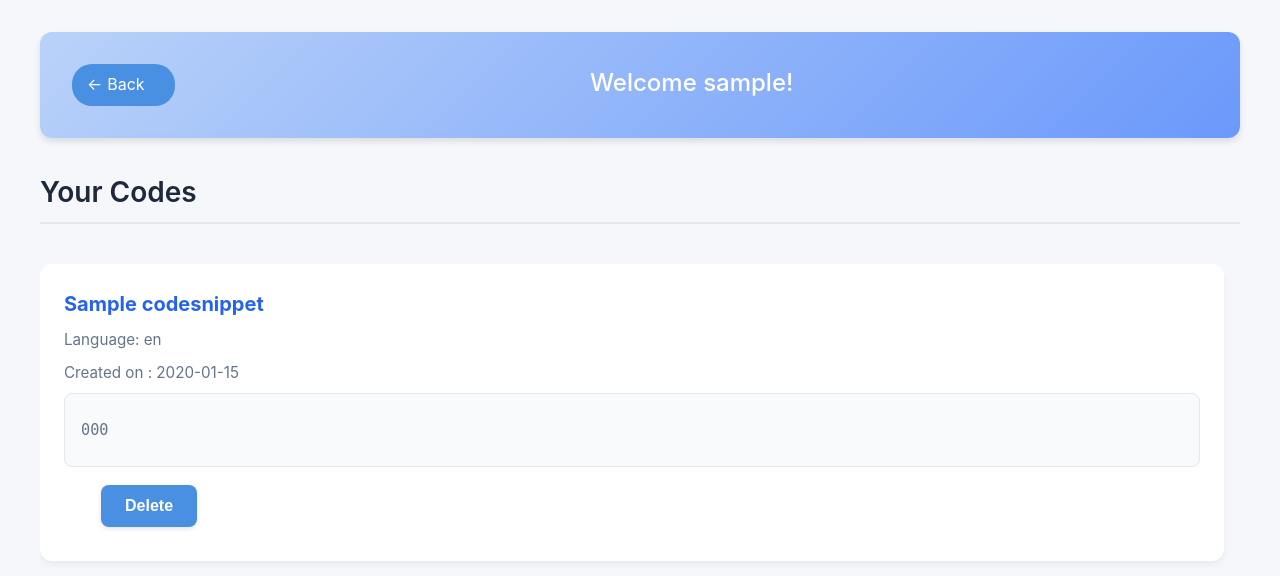
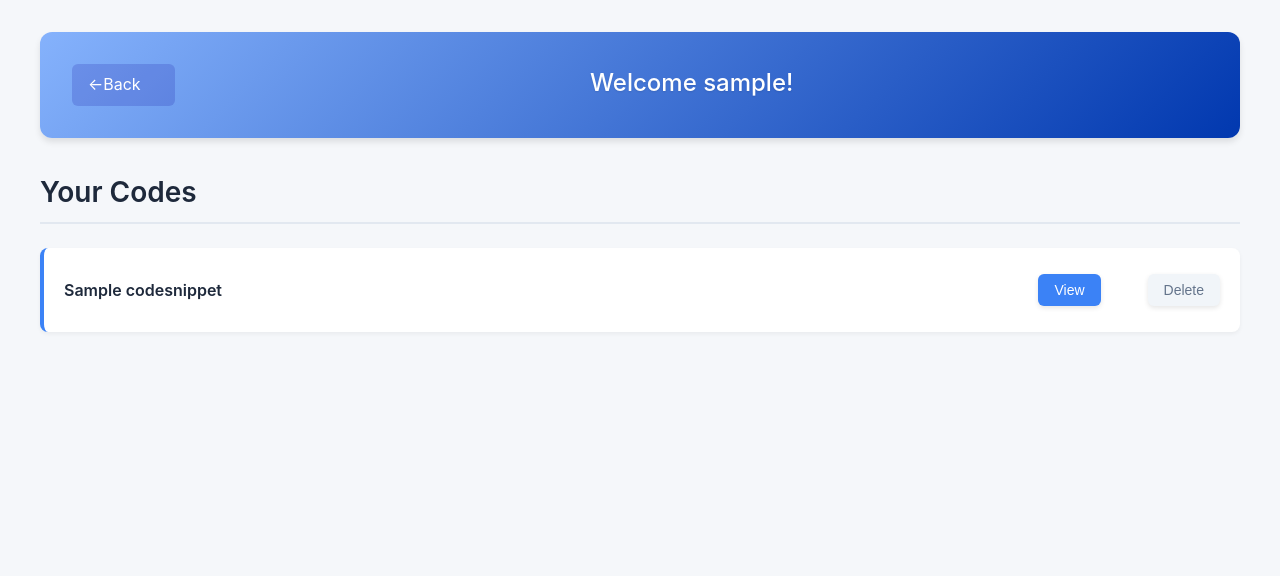
Before and after one commit to anantmahambrey/AI-Assisted-Code-Editor, a Django app: page /user/ in a window 1280 px wide. Shown: the top 576 px of the page. Run offline with Django 5.2, Linux system fonts and the light colour scheme; a user stored in the database is signed in; tables that the repository leaves empty hold one stand-in row (values such as "Sample post").

Commit message:
Added Popup On User Page

```diff
--- a/editor/templates/editor/user.html
+++ b/editor/templates/editor/user.html
@@ -46,67 +46,105 @@
             box-shadow: 0 4px 8px rgba(0, 0, 0, 0.2);
         }
 
+        /* Container for each saved code item */
             .saved-code {
-            padding: 1.5rem;
-            margin: 1rem 0;
-            background: white;
-            border-radius: 12px;
-            box-shadow: 0 4px 6px rgba(0, 0, 0, 0.05);
-            transition: transform 0.2s ease;
+            display: flex;
+            align-items: center;
+            justify-content: space-between;
+            background-color: #ffffff;
+            border-radius: 8px;
+            box-shadow: 0 2px 4px rgba(0, 0, 0, 0.05);
+            padding: 16px 20px;
+            margin-bottom: 16px;
+            transition: transform 0.2s, box-shadow 0.2s;
+            border-left: 4px solid #3b82f6;
             }
 
             .saved-code:hover {
             transform: translateY(-2px);
-            box-shadow: 0 6px 12px rgba(0, 0, 0, 0.1);
+            box-shadow: 0 4px 8px rgba(0, 0, 0, 0.1);
+            }
+
+            /* Code title styling */
+            .saved-code h4 {
+            margin: 0;
+            font-size: 16px;
+            font-weight: 600;
+            color: #1e293b;
+            flex-grow: 1;
+            white-space: nowrap;
+            overflow: hidden;
+            text-overflow: ellipsis;
+            max-width: 60%;
+            }
+
+            /* Button container */
+            .saved-code-buttons {
+            display: flex;
+            gap: 10px;
+            }
+
+            /* Base button styling */
+            .saved-code button {
+            padding: 8px 16px;
+            border: none;
+            border-radius: 6px;
+            font-size: 14px;
+            font-weight: 500;
+            cursor: pointer;
+            transition: background-color 0.2s, transform 0.1s;
+            }
+
+            .saved-code button:hover {
+            transform: translateY(-1px);
+            }
+
+            .saved-code button:active {
+            transform: translateY(1px);
+            }
+
+            /* View button */
+            .saved-code button:not(.delete-btn) {
+            background-color: #3b82f6;
+            color: white;
+            }
+
+            .saved-code button:not(.delete-btn):hover {
+            background-color: #2563eb;
+            }
+
+            /* Delete button */
+            .saved-code .delete-btn {
+            background-color: #f1f5f9;
+            color: #64748b;
+            }
+
+            .saved-code .delete-btn:hover {
+            background-color: #fee2e2;
+            color: #ef4444;
+            }
+
+            /* Responsive adjustments */
+            @media (max-width: 640px) {
+            .saved-code {
+                flex-direction: column;
+                align-items: flex-start;
+                gap: 12px;
             }
 
             .saved-code h4 {
-            color: #2563eb;
-            margin: 0 0 0.5rem 0;
-            font-size: 1.25rem;
+                max-width: 100%;
+                margin-bottom: 8px;
             }
 
-        .saved-code p {
-            color: #64748b;
-            margin: 0.5rem 0;
-            font-size: 0.95rem;
+            .saved-code-buttons {
+                width: 100%;
+                justify-content: flex-end;
             }
-
-        .saved-code pre {
-            background: #f8fafc;
-            padding: 1rem;
-            border-radius: 8px;
-            overflow-x: auto;
-            border: 1px solid #e2e8f0;
-            margin: 0.5rem 0;
-        }
-
-        #savedCodes {
-            overflow-y: auto;
-            max-height: 600px;
-            padding-right: 1rem;
-        }
-
-        #savedCodes::-webkit-scrollbar {
-            width: 8px;
-        }
-
-        #savedCodes::-webkit-scrollbar-track {
-            background: #f1f1f1;
-            border-radius: 4px;
-        }
-
-        #savedCodes::-webkit-scrollbar-thumb {
-            background: #cbd5e1;
-            border-radius: 4px;
-        }
-
-        #savedCodes::-webkit-scrollbar-thumb:hover {
-            background: #94a3b8;
             }
 
         .welcome-banner {
-            background: linear-gradient(135deg, #b9d2f9 0%, #6b99fb 100%);
+            background: linear-gradient(135deg, #85b2fc 0%, #0138af 100%);
             color: white;
             padding: 2rem;
             border-radius: 12px;
@@ -117,24 +155,23 @@
             place-items:right;
         }
         .back-button {
-        display: inline-flex;
+            display: flex;
             align-items: center;
-        padding: 8px 15px;
-        background-color: #4a90e2;
+            background-color: rgba(29, 26, 163, 0.2);
             color: white;
             text-decoration: none;
-        border-radius: 20px;
-        transition: all 0.3s ease;
+            padding: 8px 16px;
+            border-radius: 6px;
+            transition: background-color 0.2s, transform 0.1s;
             }
 
             .back-button:hover {
-        background-color: #3a7bc8;
-        transform: translateX(-3px);
+            background-color: rgba(31, 0, 83, 0.3);
+            transform: translateX(-2px);
             }
 
-    .back-icon {
-        margin-right: 5px;
-        font-size: 16px;
+            .back-button:active {
+            transform: translateX(-1px);
             }
 
         .welcome-banner p {
@@ -147,7 +184,142 @@
         }
         .welcome{
             text-align:center;
+            text-shadow: 0 1px 2px rgba(0, 0, 0, 0.1);
         }
+
+
+        .trigger {
+            width: 200px;
+            height: 50px;
+            background-color: blue;
+            color: white;
+            display: flex;
+            align-items: center;
+            justify-content: center;
+            cursor: pointer;
+            margin: 50px auto;
+            text-align: center;
+            border-radius: 5px;
+        }
+
+        /* Popup container styling */
+        .popup-content {
+        background-color: #fff;
+        border-radius: 8px;
+        box-shadow: 0 5px 15px rgba(0, 0, 0, 0.2);
+        padding: 25px;
+        max-width: 800px;
+        width: 90%;
+        max-height: 80vh;
+        overflow-y: auto;
+        position: relative; /* Added to make close button positioning relative to this container */
+        }
+
+        /* Code title styling */
+        #ctitle {
+        font-size: 22px;
+        font-weight: 700;
+        color: #2d3748;
+        margin: 0 0 12px 0;
+        padding-bottom: 10px;
+        border-bottom: 2px solid #edf2f7;
+        padding-right: 30px; /* Added to make space for the close button */
+        }
+
+        /* Language indicator styling */
+        #clang {
+        display: inline-block;
+        font-size: 14px;
+        font-weight: 600;
+        color: #4a5568;
+        background-color: #edf2f7;
+        padding: 4px 10px;
+        border-radius: 4px;
+        margin: 0 10px 15px 0;
+        }
+
+        /* Creation date styling */
+        #cron {
+        display: inline-block;
+        font-size: 14px;
+        color: #718096;
+        margin: 0 0 15px 0;
+        }
+
+        /* Code container styling */
+        pre {
+        background-color: #f7fafc;
+        border: 1px solid #e2e8f0;
+        border-radius: 6px;
+        padding: 0;
+        margin: 0;
+        overflow: hidden;
+        }
+
+        /* Actual code styling */
+        #actcode {
+        font-family: 'Consolas', 'Monaco', 'Courier New', monospace;
+        font-size: 14px;
+        color: #1a202c;
+        line-height: 1.5;
+        padding: 16px;
+        margin: 0;
+        overflow-x: auto;
+        white-space: pre-wrap;
+        word-wrap: break-word;
+        }
+
+        /* Optional: Add a top bar with syntax highlighting colors */
+        pre::before {
+        content: "";
+        display: block;
+        height: 8px;
+        background: linear-gradient(to right, #38b2ac, #4299e1, #667eea);
+        border-radius: 4px 4px 0 0;
+        }
+
+        /* Fixed close button styling */
+        .close-btn {
+        position: absolute;
+        top: 15px;
+        right: 15px;
+        font-size: 24px;
+        color: #a0aec0;
+        cursor: pointer;
+        transition: color 0.2s;
+        line-height: 1;
+        width: 24px;
+        height: 24px;
+        text-align: center;
+        }
+
+        .close-btn:hover {
+        color: #4a5568;
+        }
+
+        /* Animation for popup appearance */
+        @keyframes fadeIn {
+        from { opacity: 0; transform: scale(0.95); }
+        to { opacity: 1; transform: scale(1); }
+        }
+
+        .popup {
+        display: none;
+        position: fixed;
+        top: 0;
+        left: 0;
+        width: 100%;
+        height: 100%;
+        background-color: rgba(0, 0, 0, 0.5);
+        justify-content: center;
+        align-items: center;
+        z-index: 1000;
+        }
+
+        .popup-content {
+        animation: fadeIn 0.3s ease-out;
+        }
+
     </style>
 </head>
 <body>
@@ -160,8 +332,29 @@
     </div>
     <h3>Your Codes</h3>
     <div id="savedCodes"></div>
+    <div class="popup" id="popup">
+        <div class="popup-content">
+            <span class="close-btn" onclick="hidePopup()">&times;</span>
+            <p id="ctitle">code title</p>
+            <p id="clang">code language</p>
+            <p id="cron">created on</p>
+            <pre><p id="actcode">actual code</p></pre>
+        </div>
+    </div>
 
     <script>
+        function showPopup(message1,message2,message3,message4) {
+            document.getElementById("ctitle").innerHTML = message1;
+            document.getElementById("clang").innerHTML = "Language : " + message2;
+            document.getElementById("cron").innerHTML = "Created on : " + message3;
+            document.getElementById("actcode").innerHTML = atob(message4);
+            document.getElementById("popup").style.display = "flex";
+        }
+
+        function hidePopup() {
+            document.getElementById("popup").style.display = "none";
+        }
+
         function loadSavedCodes() {
             const csrftoken = getCookie('csrftoken');
 
@@ -184,10 +377,10 @@
                 savedCodesDiv.innerHTML = data.codes.map(code => `
                     <div class="saved-code">
                         <h4>${code.title}</h4>
-                        <p>Language: ${mapping[code.language] || code.language}</p>
-                        <p>Created on : ${code.created_at.substring(0, 10)}</p>
-                        <pre><p>${code.code}</p></pre>
+                        <div class="saved-code-buttons">
+                            <button onclick="showPopup('${code.title}','${mapping[code.language]}','${code.created_at.substring(0, 10)}','${btoa(code.code)}')">View</button>
                             <button class="delete-btn" onclick="deleteCode(${code.id},'${code.title}')">Delete</button>
+                        </div>
                     </div>
                 `).join('');
             })
@@ -244,112 +437,3 @@
         document.addEventListener('DOMContentLoaded', loadSavedCodes);
     </script>
 </body>
-
-
-
-
-
-
-
-
-
-
-
-
-
-
-
-
-
-<!-- <!DOCTYPE html>
-<head>
-<style>
-    button {
-            padding: 12px 24px;
-            font-size: 1rem;
-            margin: 10px 0;
-            background: #4a90e2;
-            color: white;
-            border: none;
-            border-radius: 8px;
-            cursor: pointer;
-            font-weight: 600;
-            transition: all 0.3s ease;
-            box-shadow: 0 2px 5px rgba(0, 0, 0, 0.1);
-            margin-left:37px;
-        }
-
-        button:hover {
-            background: #357abd;
-            transform: translateY(-2px);
-            box-shadow: 0 4px 8px rgba(0, 0, 0, 0.2);
-        }
-
-    .saved-code {
-    padding: 10px;
-    margin: 10px 0;
-    background: white;
-    border-radius: 4px;
-    box-shadow: 0 1px 3px rgba(0,0,0,0.1);
-}
-
-.saved-code button {
-    padding: 5px 10px;
-    font-size: 14px;
-}
-
-#savedCodes {
-    overflow-y: auto;
-    max-height: 400px;
-}
-</style>
-</head>
-<body>
-    <p>Welcome {{username}}!</p>
-    <h3>Saved Codes</h3>
-    <div id="savedCodes"></div>
-
-    <script>
-        // Add this to your existing JavaScript
-function loadSavedCodes() {
-    const csrftoken = getCookie('csrftoken');
-
-    fetch('/get-saved-codes/', {
-        headers: {
-            'X-CSRFToken': csrftoken,
-            'Accept': 'application/json'
-        }
-    })
-    .then(response => response.json())
-    .then(data => {
-        const savedCodesDiv = document.getElementById('savedCodes');
-        savedCodesDiv.innerHTML = data.codes.map(code => `
-            <div class="saved-code">
-                <h4>${code.title}</h4>
-                <p>Language: ${code.language}</p>
-                <pre><p>Code: ${code.code}</p></pre>
-            </div>
-        `).join('');
-    })
-    .catch(error => console.error('Error:', error));
-}
-
-function getCookie(name) {
-            let cookieValue = null;
-            if (document.cookie && document.cookie !== '') {
-                const cookies = document.cookie.split(';');
-                for (let i = 0; i < cookies.length; i++) {
-                    const cookie = cookies[i].trim();
-                    if (cookie.substring(0, name.length + 1) === (name + '=')) {
-                        cookieValue = decodeURIComponent(cookie.substring(name.length + 1));
-                        break;
-                    }
-                }
-            }
-            return cookieValue;
-        }
-
-
-    document.addEventListener('DOMContentLoaded', loadSavedCodes);
-    </script>
-</body> -->
```
Lines whose indentation alone changed are shown as unchanged.
